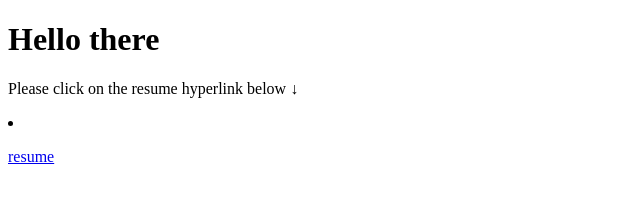
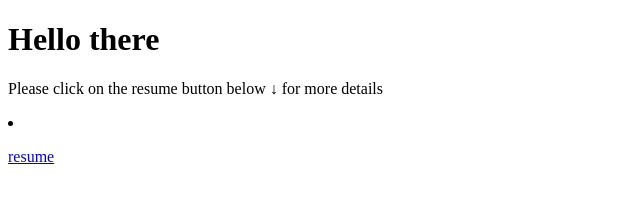
Before and after one commit to hnank02/resume, a plain HTML site: page index.html in a window 1280 px wide. Shown: the whole page, without its empty margins (0-640 px from the left). Drawn offline with Linux system fonts and the light colour scheme.

Commit message:
Update index.html

```diff
--- a/index.html
+++ b/index.html
@@ -2,7 +2,7 @@
 <html>
 <body>
 <h1>Hello there</h1>
-<p>Please click on the resume hyperlink below ↓</p>
+<p>Please click on the resume button below ↓ for more details</p>
 <li><a href="./HresumeIND.html" target="_blank">
    <p>resume</p>
    </a></li>
```
